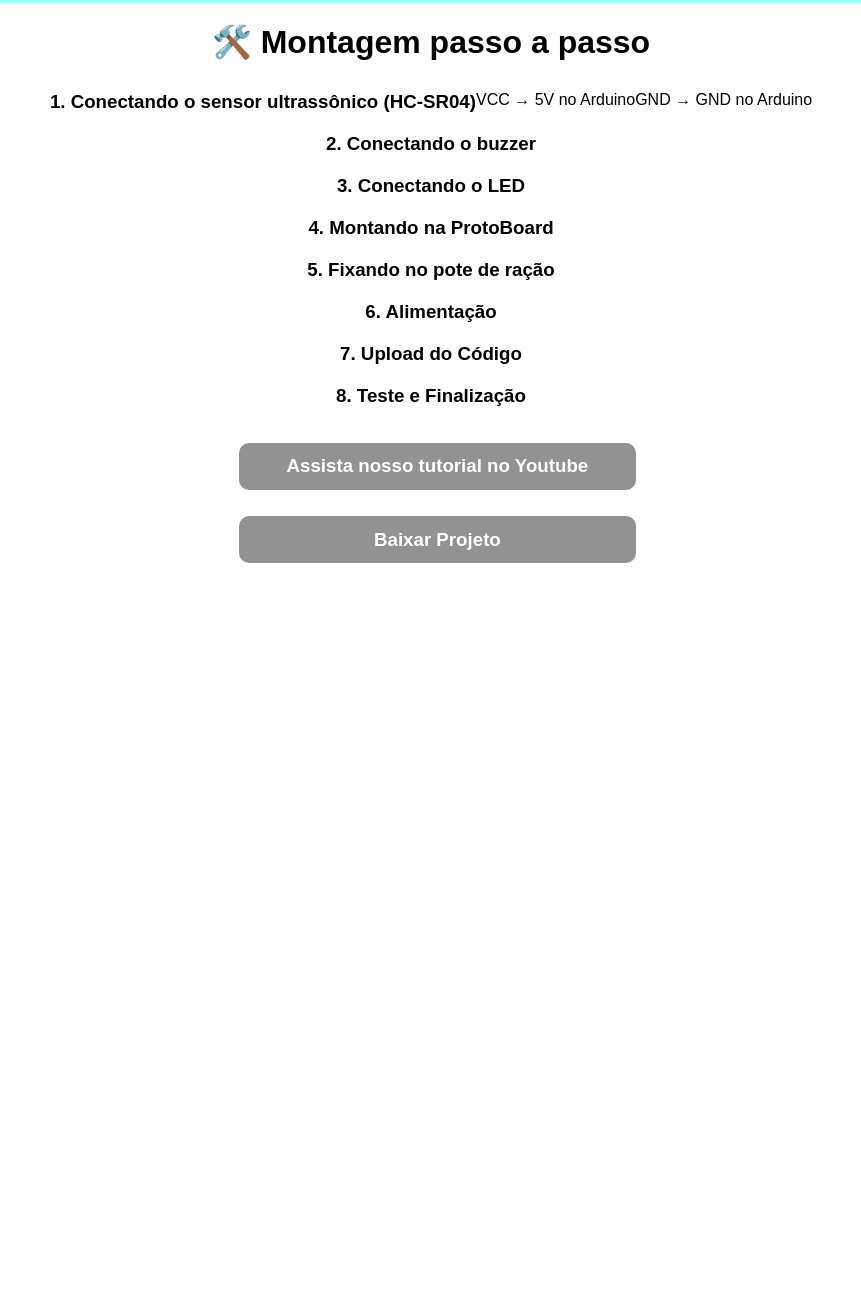
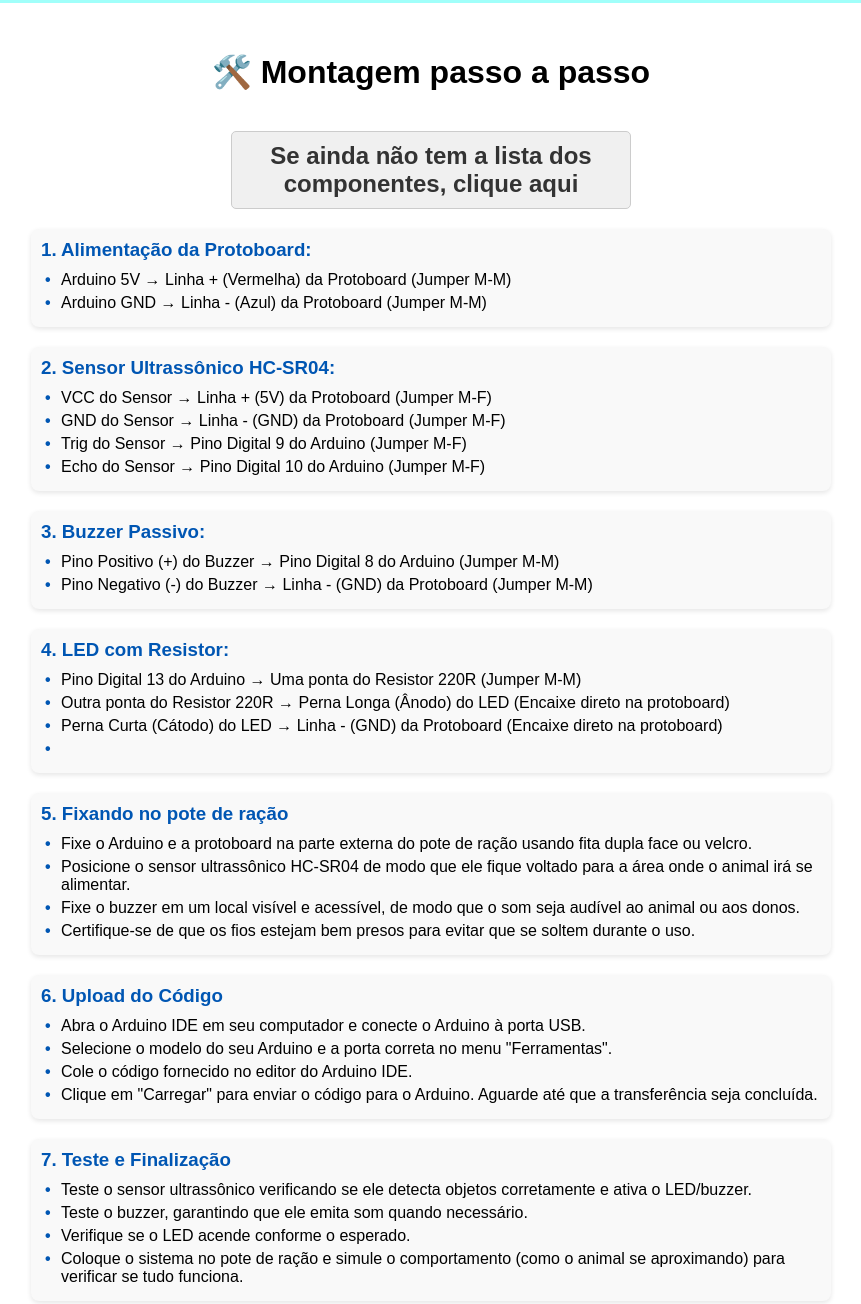
Before and after one commit to fbio3/Projeto-Ra-o-sonora, a plain HTML site: page passoapasso.html in a window 1280 px wide. Shown: the part 74-1378 px from the top of the page, without its empty margins (209-1070 px from the left). Before the commit the page ends 800 px from the top, so only its background shows below. Drawn offline with Linux system fonts and the light colour scheme.

Commit message:
Atualiza páginas HTML, estilos CSS e assets do projeto. Remove fotocodigo.png e adiciona fotocodigo.jpg e zip do projeto.

```diff
--- a/estilos/estilo.css
+++ b/estilos/estilo.css
@@ -35,7 +35,7 @@
 #descriçãoTitulo{
     text-align: center;
     padding-top: 27px;
-    padding-left: 590px;
+
 }
 
 #descriçãoOrganização{
@@ -141,24 +141,82 @@ div#autores>div>ul>a:hover{
 #passoTitulo{
     text-align: center;
     padding: 20px;
+    margin-top: 30px;
 }
 
-.passoapasso{
-    display: flex;
-    justify-content: center;
-    padding: 10px;
+h2 a {
+    display: block;
+    text-align: center;
+    margin-top: 20px;
+    margin-bottom: 20px;
+    padding: 10px 15px;
+    background-color: #f0f0f0;
+    color: #333;
+    text-decoration: none;
+    border: 1px solid #ccc;
+    border-radius: 5px;
+    max-width: 400px;
+    margin-left: auto;
+    margin-right: auto;
+    transition: background-color 0.3s ease, color 0.3s ease;
 }
 
-.aPasso{
-    display: flex;
-    justify-content: center;
-    padding: 1%;
-    margin: 2%;
-    margin-left: 35%;
-    width: 2%;
-    width: 31%;
-    background-color: rgb(146, 146, 146);
+h2 a:hover {
+    background-color: #e0e0e0;
+    color: #000;
+    text-decoration: underline;
+}
+
+.passoapasso {
+    padding: 10px;
+    max-width: 800px;
+    margin: 20px auto;
+    background-color: #f9f9f9;
+    border-radius: 8px;
+    box-shadow: 0 2px 5px rgba(0,0,0,0.1);
+    list-style-type: none;
+}
+
+.passoapasso h3 {
+    text-align: left;
+    margin-bottom: 10px;
+    color: #0056b3;
+}
+
+.passoapasso li {
+    text-align: left;
+    margin-bottom: 5px;
+    padding-left: 20px;
+    position: relative;
+}
+
+.passoapasso li::before {
+    content: "•";
+    color: #0056b3;
+    font-weight: bold;
+    display: inline-block;
+    width: 1em;
+    margin-left: -1em;
+}
+
+.aPasso {
+    display: block;
+    padding: 15px 25px;
+    margin: 20px auto;
+    width: 250px;
+    text-align: center;
+    background-color: rgb(0, 94, 255);
     color: white;
+    border-radius: 10px;
+    text-decoration: none;
+    font-weight: bold;
+    transition: background-color 0.3s ease;
+}
+
+.aPasso:hover {
+    background-color: rgb(0, 70, 190);
+    color: white;
+    cursor: pointer;
 }
 
 #codigoTitulo{
@@ -169,7 +227,8 @@ div#autores>div>ul>a:hover{
 #codigo{
     width: 517px;
     height: 1229px;
-    margin-left: 32%;
+    max-width: 90%;
+    margin: 20px auto;
     border-radius: 10px;
 }
 
@@ -188,7 +247,7 @@ div#codigo>p{
 }
 
 ul {
-  list-style-type: none;
+    list-style-type: none;
 }
 
 a{
--- a/passoapasso.html
+++ b/passoapasso.html
@@ -22,78 +22,67 @@
     </header>
 
     <h1 id="passoTitulo">🛠️ Montagem passo a passo</h1>
+    <h2> <a href="componentes.html">Se ainda não tem a lista dos componentes, clique aqui</a></h2>
     <ul class="passoapasso">
-        <h3>1. Conectando o sensor ultrassônico (HC-SR04)</h3>
-        <li>VCC → 5V no Arduino</li>
-        <li>GND → GND no Arduino</li>
-        <li></li>
-        <li></li>
+        <h3>1. Alimentação da Protoboard:</h3>
+        <li>Arduino 5V → Linha + (Vermelha) da Protoboard (Jumper M-M)</li>
+        <li>Arduino GND → Linha - (Azul) da Protoboard (Jumper M-M)</li>
     </ul>
 
 
     <ul class="passoapasso">
-        <h3>2. Conectando o buzzer</h3>
-        <li></li>
-        <li></li>
-        <li></li>
-        <li></li>
+        <h3>2. Sensor Ultrassônico HC-SR04:</h3>
+        <li>VCC do Sensor → Linha + (5V) da Protoboard (Jumper M-F)</li>
+        <li>GND do Sensor → Linha - (GND) da Protoboard (Jumper M-F)</li>
+        <li>Trig do Sensor → Pino Digital 9 do Arduino (Jumper M-F)</li>
+        <li>Echo do Sensor → Pino Digital 10 do Arduino (Jumper M-F)</li>
     </ul>
 
 
     <ul class="passoapasso">
-        <h3>3. Conectando o LED</h3>
-        <li></li>
-        <li></li>
-        <li></li>
-        <li></li>
+        <h3>3. Buzzer Passivo:</h3>
+        <li>Pino Positivo (+) do Buzzer → Pino Digital 8 do Arduino (Jumper M-M)</li>
+        <li>Pino Negativo (-) do Buzzer → Linha - (GND) da Protoboard (Jumper M-M)</li>
     </ul>
 
     <ul class="passoapasso">
-        <h3>4. Montando na ProtoBoard</h3>
-        <li></li>
-        <li></li>
-        <li></li>
+        <h3>4. LED com Resistor:</h3>
+        <li>Pino Digital 13 do Arduino → Uma ponta do Resistor 220R (Jumper M-M)</li>
+        <li>Outra ponta do Resistor 220R → Perna Longa (Ânodo) do LED (Encaixe direto na protoboard)</li>
+        <li>Perna Curta (Cátodo) do LED → Linha - (GND) da Protoboard (Encaixe direto na protoboard)</li>
         <li></li>
     </ul>
 
     <ul class="passoapasso">
         <h3>5. Fixando no pote de ração</h3>
-        <li></li>
-        <li></li>
-        <li></li>
-        <li></li>
+        <li>Fixe o Arduino e a protoboard na parte externa do pote de ração usando fita dupla face ou velcro.</li>
+        <li>Posicione o sensor ultrassônico HC-SR04 de modo que ele fique voltado para a área onde o animal irá se alimentar.</li>
+        <li>Fixe o buzzer em um local visível e acessível, de modo que o som seja audível ao animal ou aos donos.</li>
+        <li>Certifique-se de que os fios estejam bem presos para evitar que se soltem durante o uso.</li>
     </ul>
 
     <ul class="passoapasso">
-        <h3>6. Alimentação</h3>
-        <li></li>
-        <li></li>
-        <li></li>
-        <li></li>
+        <h3>6. Upload do Código</h3>
+        <li>Abra o Arduino IDE em seu computador e conecte o Arduino à porta USB.</li>
+        <li>Selecione o modelo do seu Arduino e a porta correta no menu "Ferramentas".</li>
+        <li>Cole o código fornecido no editor do Arduino IDE.</li>
+        <li>Clique em "Carregar" para enviar o código para o Arduino. Aguarde até que a transferência seja concluída.</li>
+
     </ul>
 
     <ul class="passoapasso">
-        <h3>7. Upload do Código</h3>
-        <li></li>
-        <li></li>
-        <li></li>
-        <li></li>
+        <h3>7. Teste e Finalização</h3>
+        <li>Teste o sensor ultrassônico verificando se ele detecta objetos corretamente e ativa o LED/buzzer.</li>
+        <li>Teste o buzzer, garantindo que ele emita som quando necessário.</li>
+        <li>Verifique se o LED acende conforme o esperado.</li>
+        <li>Coloque o sistema no pote de ração e simule o comportamento (como o animal se aproximando) para verificar se tudo funciona.</li>
+
     </ul>
-
-    <ul class="passoapasso">
-        <h3>8. Teste e Finalização</h3>
-        <li></li>
-        <li></li>
-        <li></li>
-        <li></li>
-    </ul>
-
-
     <div>
-        <h3> <a class="aPasso" href="https://www.youtube.com/watch?v=sv9dDtYnE1g">Assista nosso tutorial no Youtube</a></h3>
+        <h3> <a class="aPasso" href="https://youtube.com/shorts/k-d-kEItHTg">Assista nosso produto final</a></h3>
     </div>
     <div>
-        <h3> <a class="aPasso" href="">Baixar Projeto</a></h3>
+        <h3> <a class="aPasso" href="assets/racao-sonora- completo.zip" download>Baixar Projeto</a></h3>
     </div>
 
 
```
Also changed, not shown: codigo.html (+2 -61 lines), componentes.html (+8 -7 lines), index.html (+1 -1 lines), assets/fotocodigo.jpg (added), assets/fotocodigo.png (deleted), assets/prototiporacaosonora.jpg, 1 other file.
